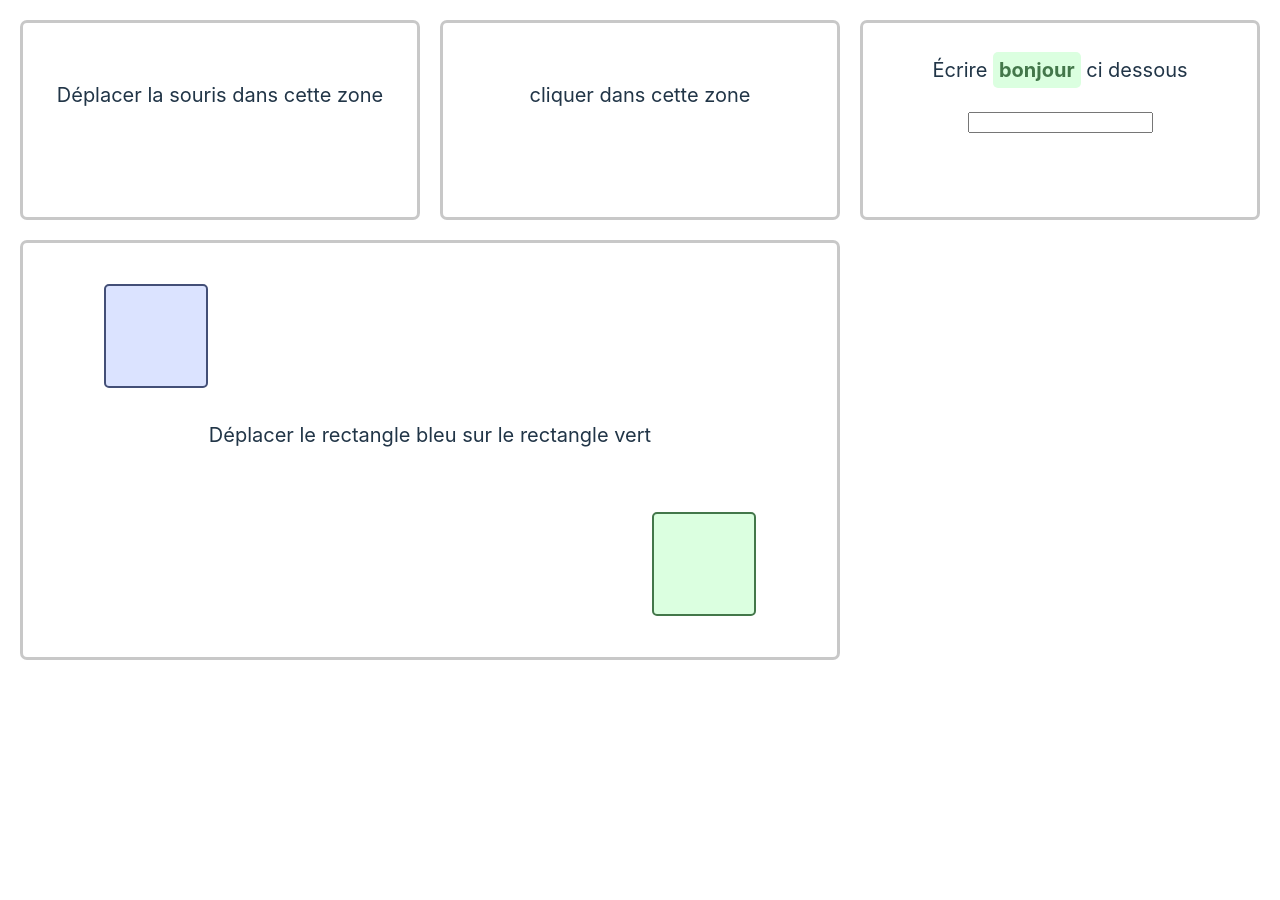
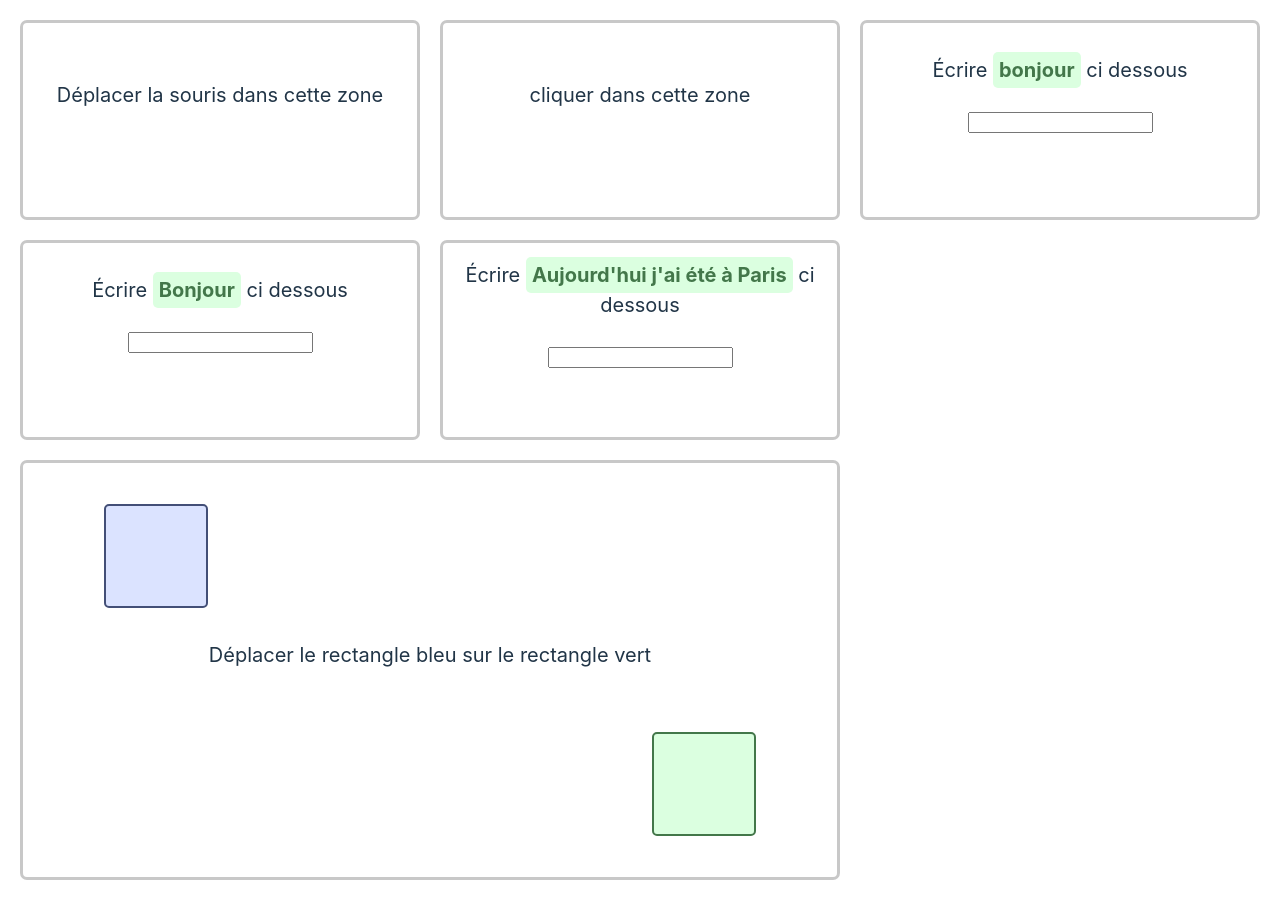
Before and after one commit to bgirschig/learning-toys, a website built with Vite: page index.html in a window 1280 px wide. Before the commit the page ends 800 px from the top, so only its background shows below. Built offline with nearby package versions, Linux system fonts and the light colour scheme; what js-confetti would draw is missing.

Commit message:
add some text test cards

```diff
--- a/index.html
+++ b/index.html
@@ -31,6 +31,22 @@
         </div>
       </div>
 
+      <div id="text-uppercase" data-card="text-basic" class="test-card wide" data-target-text="Bonjour">
+        <div class="content">
+          <p>Écrire <span class="targetText"></span> ci dessous</p>
+          <input type="text">
+          <p class="on-success"><strong>Bravo!</strong></p>
+        </div>
+      </div>
+
+      <div id="text-special-chars" data-card="text-basic" class="test-card wide" data-target-text="Aujourd'hui j'ai été à Paris">
+        <div class="content">
+          <p>Écrire <span class="targetText"></span> ci dessous</p>
+          <input type="text">
+          <p class="on-success"><strong>Bravo!</strong></p>
+        </div>
+      </div>
+
       <div id="drag-basic" data-card="drag-basic" class="test-card x-wide tall">
         <div class="target"></div>
         <div class="draggable"></div>
```
